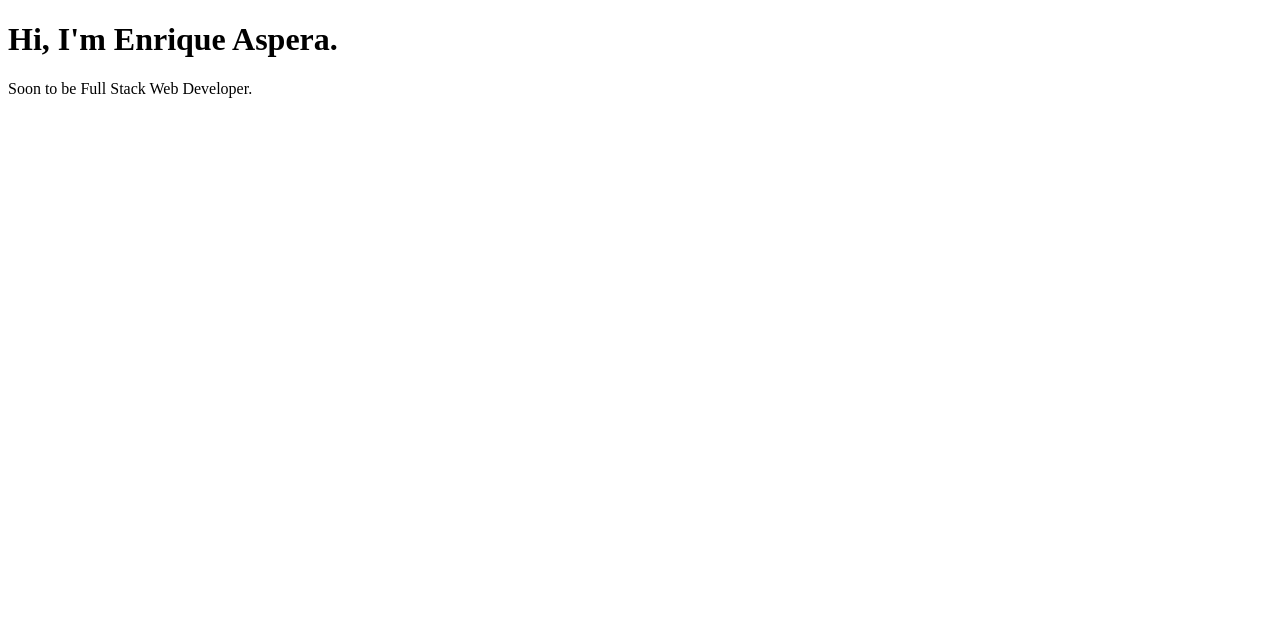
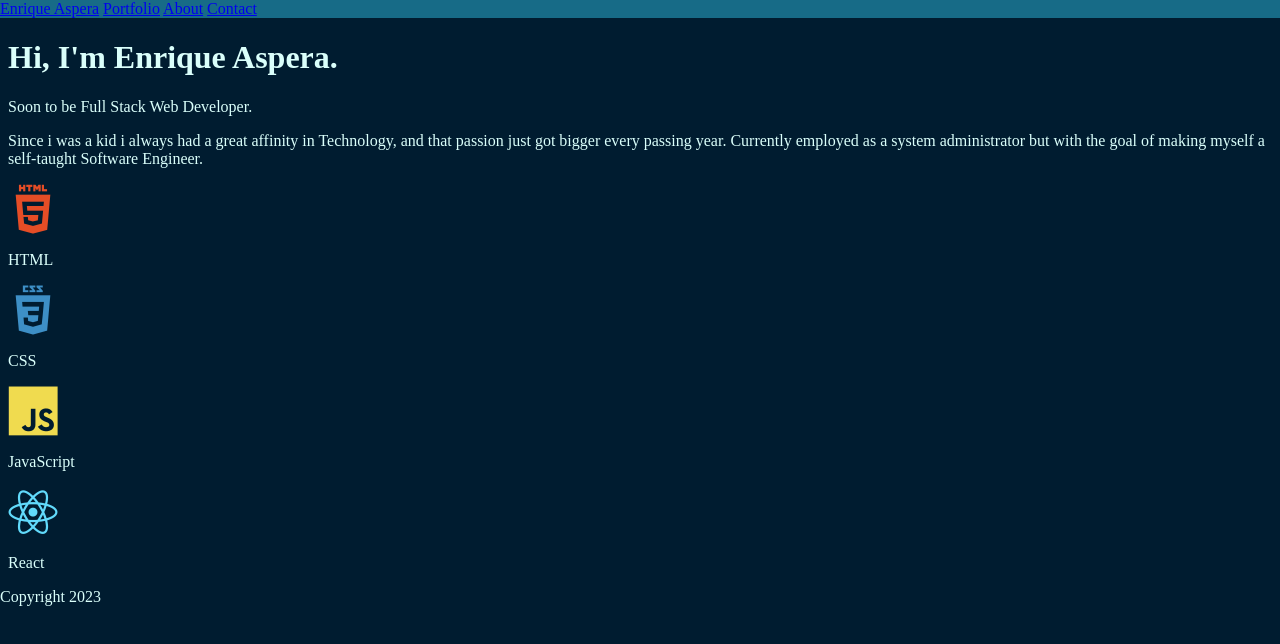
Before and after one commit to Enrique1410/PortfolioWebsite, a plain HTML site: page index.html in a window 1280 px wide. Drawn offline with nearby package versions, Linux system fonts and the light colour scheme.

Commit message:
added css file and languages icons

```diff
--- a/index.html
+++ b/index.html
@@ -4,12 +4,38 @@
 <head>
     <meta charset="UTF-8">
     <meta name="viewport" content="width=device-width, initial-scale=1.0">
-    <title>Portfolio</title>
+    <link rel="stylesheet" href="./styles/styles.css">
+    <link rel="stylesheet" href="https://cdn.jsdelivr.net/gh/devicons/devicon@v2.15.1/devicon.min.css">
+    <title>Enrique Aspera | Full Stack Developer</title>
 </head>
 
 <body>
-    <h1>Hi, I'm Enrique Aspera.</h1>
-    <p>Soon to be Full Stack Web Developer.</p>
+    <header>
+        <nav>
+            <a href="#">Enrique Aspera</a>
+            <a href="#">Portfolio</a>
+            <a href="#">About</a>
+            <a href="#">Contact</a>
+        </nav>
+    </header>
+    <div>
+        <h1>Hi, I'm Enrique Aspera.</h1>
+        <p>Soon to be Full Stack Web Developer.</p>
+        <p>Since i was a kid i always had a great affinity in Technology, and that passion just got bigger every passing
+            year. Currently employed as a system administrator but with the goal of making myself a self-taught Software
+            Engineer.</p>
+        <i class="devicon-html5-plain-wordmark colored"></i>
+        <p>HTML</p>
+        <i class="devicon-css3-plain-wordmark colored"></i>
+        <p>CSS</p>
+        <i class="devicon-javascript-plain colored"></i>
+        <p>JavaScript</p>
+        <i class="devicon-react-original colored"></i>
+        <p>React</p>
+    </div>
+    <footer>
+        <p>Copyright 2023</p>
+    </footer>
 </body>
 
 </html>
--- /dev/null
+++ b/styles/styles.css
@@ -0,0 +1,34 @@
+html {
+    background-color: #001C30;
+    color: #DAFFFB;
+}
+
+body {
+    margin: 0;
+}
+
+nav {
+    background-color: #176B87;
+    margin: 0;
+    padding: 0;
+}
+
+div {
+    margin: 8px;
+}
+
+.devicon-html5-plain-wordmark {
+    font-size: 50px;
+}
+
+.devicon-css3-plain-wordmark {
+    font-size: 50px;
+}
+
+.devicon-javascript-plain {
+    font-size: 50px;
+}
+
+.devicon-react-original {
+    font-size: 50px;
+}
```
